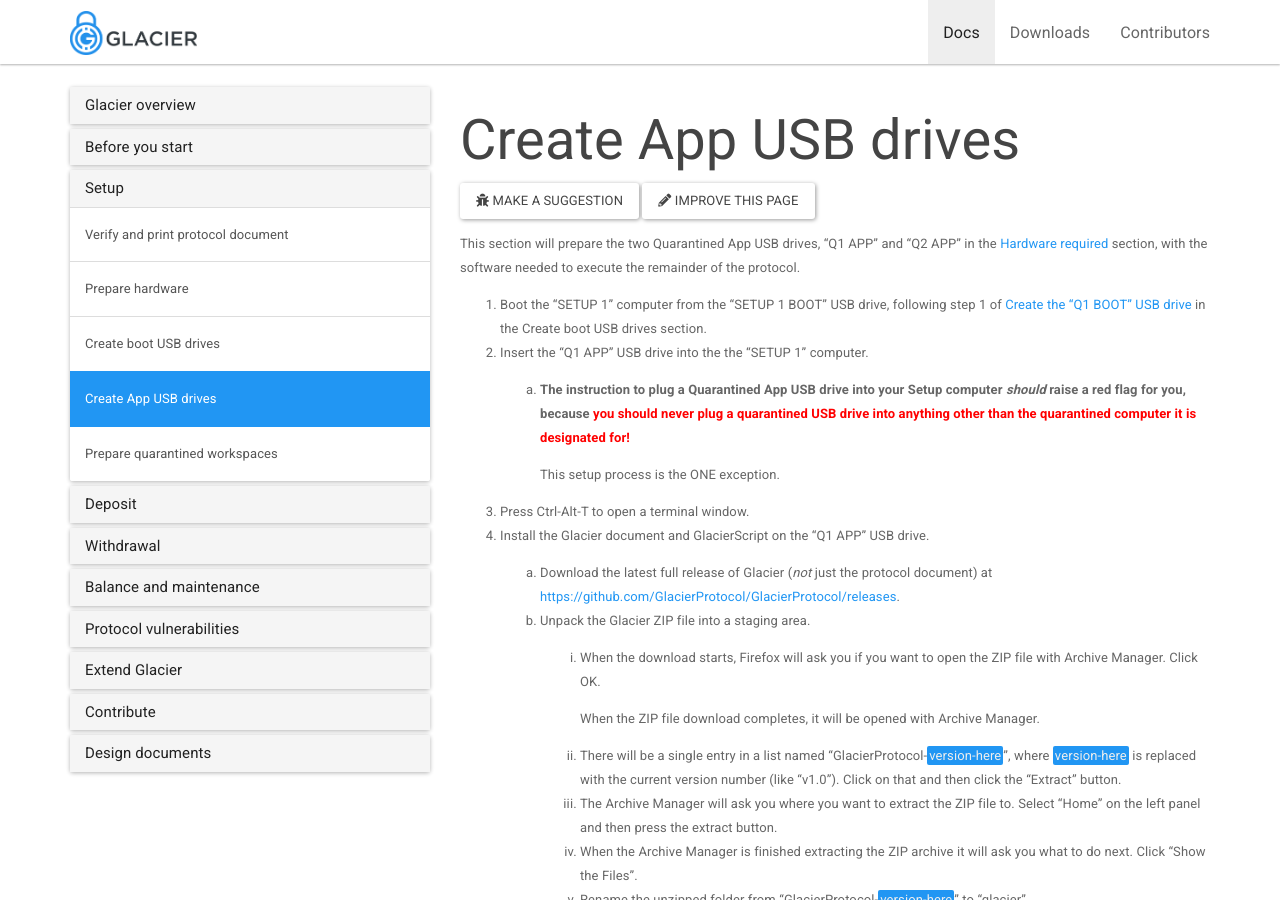
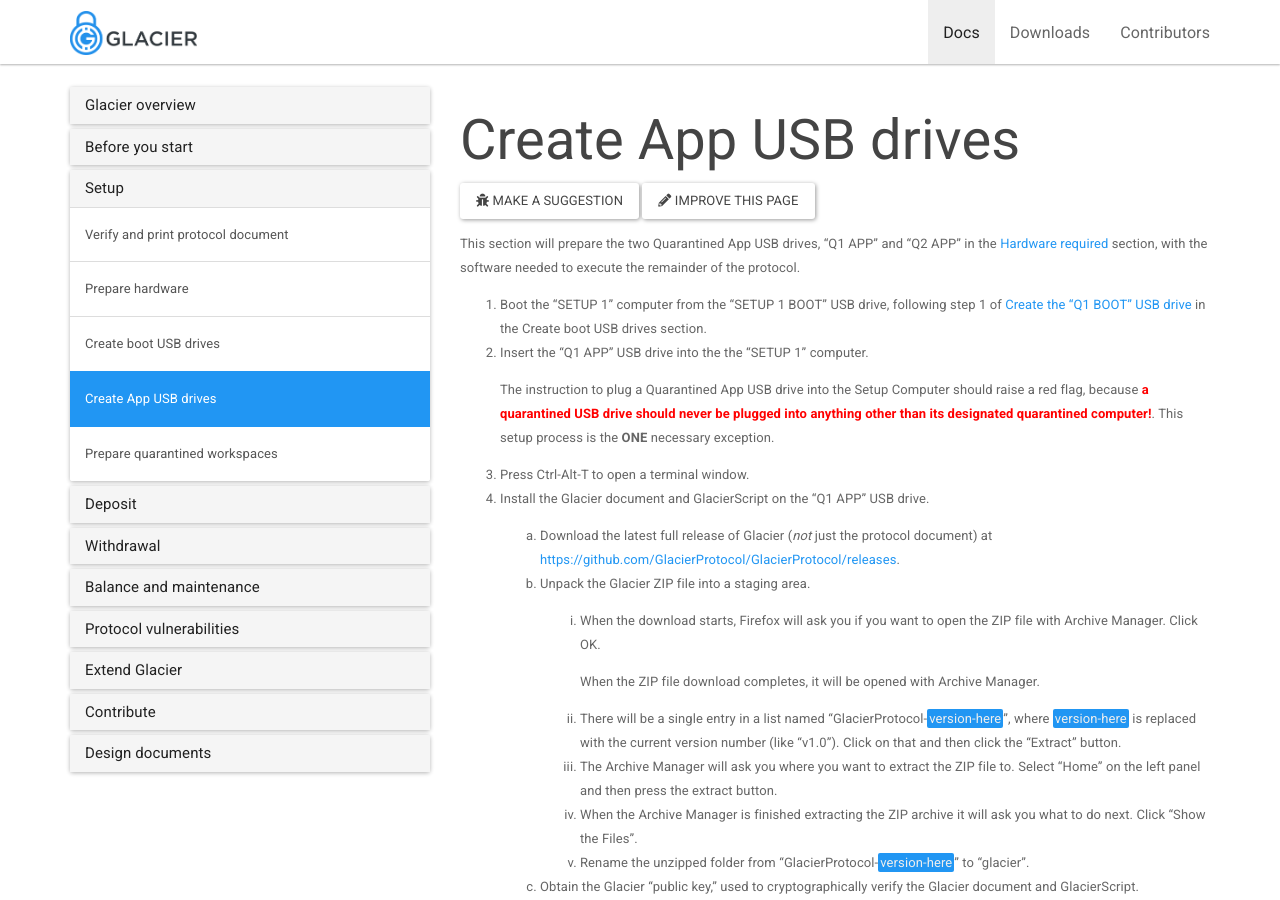
Before and after one commit to GlacierProtocol/glacierprotocol.github.io, a Jekyll site: the page built from _docs/setup/create-app-usb.md, in a window 1280 px wide and 900 px high. Built offline with Jekyll 4.4.1, drawn with Linux system fonts in a browser that asks for light colours; nearby versions of some CDN libraries.

Commit message:
Reworded for consistency, numbering removed - not a sequential step

```diff
--- a/_docs/setup/create-app-usb.md
+++ b/_docs/setup/create-app-usb.md
@@ -13,11 +13,10 @@
 in the Create boot USB drives section.
 2. Insert the "Q1 APP" USB drive into the the "SETUP 1" computer.
 
-    1. **The instruction to plug a Quarantined App USB drive into your Setup computer
-    *should* raise a red flag for you, because <span style="color: red;">you should never plug a quarantined
-    USB drive into anything other than the quarantined computer it is designated for!</span>**
-
-       This setup process is the ONE exception.
+    The instruction to plug a Quarantined App USB drive into the Setup Computer
+    should raise a red flag, because  **<span style="color: red;">a quarantined USB drive
+    should never be plugged into anything other than its designated quarantined computer!</span>**.
+    This setup process is the **ONE** necessary exception.
 
 3. Press Ctrl-Alt-T to open a terminal window.
 4. Install the Glacier document and GlacierScript on the "Q1 APP" USB drive.
```
